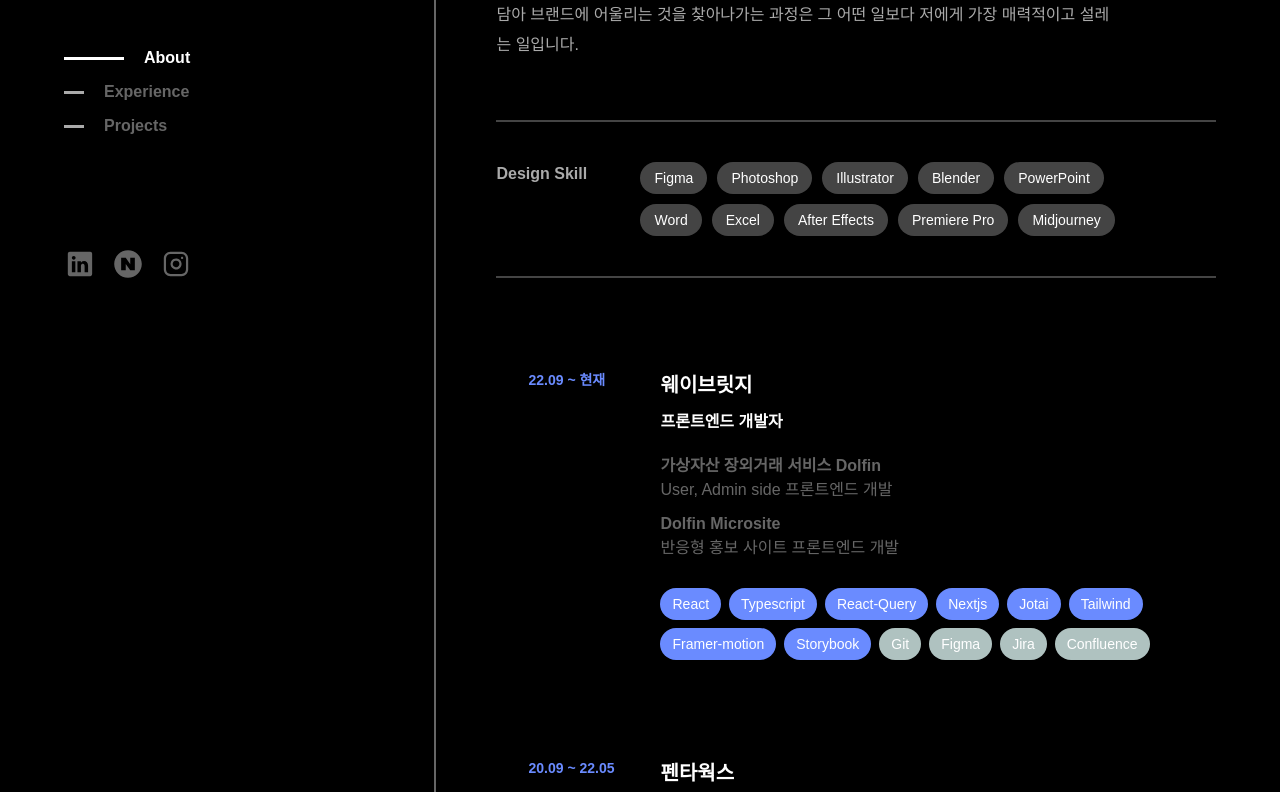
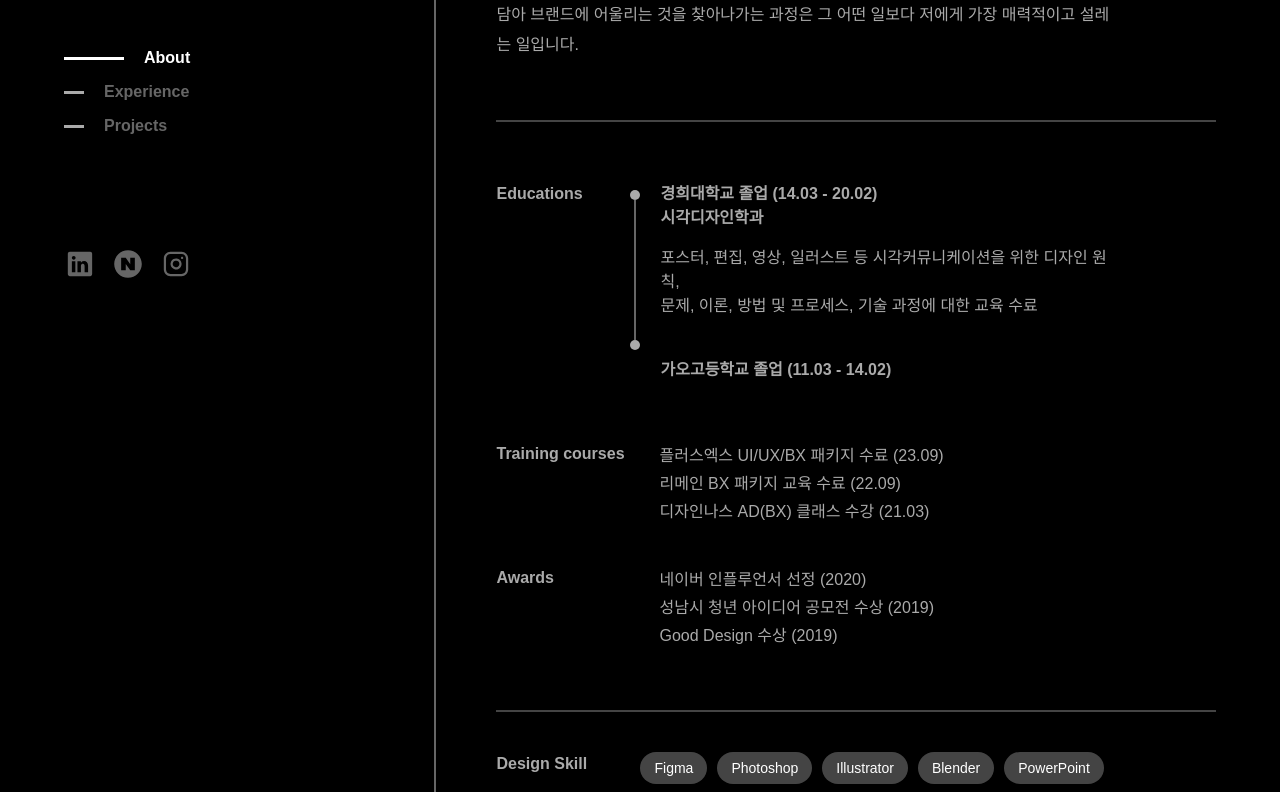
Before and after one commit to wldlglaso/wldlglaso.github.io, a Next.js app: page / in a window 1280 px wide. Shown: the part 420-1212 px from the top of the page. Built offline with nearby package versions, Linux system fonts and the light colour scheme; a web font is replaced by a local one.

Commit message:
add: Education

```diff
--- a/components/about.tsx
+++ b/components/about.tsx
@@ -1,11 +1,9 @@
+import Education from "./education";
 import Skills from "./skills";
 
 const About = () => (
-  <>
-    <section
-      id="about"
-      className="pb-[60px] text-[16px] leading-[30px] w-[625px]"
-    >
+  <section id="about" className="divide-y-2 divide-gray-4">
+    <section className="pb-[60px] text-[16px] leading-[30px] w-[625px]">
       <p className="text-gray-EA">
         일관된 브랜드 경험을 만드는&nbsp;
         <span className="font-bold">{`‘Plus X’의 브랜드 디자이너`}</span>로
@@ -31,8 +29,9 @@
         매력적이고 설레는 일입니다.
       </p>
     </section>
+    <Education />
     <Skills />
-  </>
+  </section>
 );
 
 export default About;
--- /dev/null
+++ b/components/education.tsx
@@ -0,0 +1,46 @@
+const Education = () => (
+  <section className="py-[60px] text-[16px] text-gray-A">
+    <div className="flex">
+      <span className="font-bold w-[134px]">Educations</span>
+      <Graph />
+      <div className="leading-[24px]">
+        <div className="font-bold">
+          <p>경희대학교 졸업 (14.03 - 20.02)</p>
+          <p>시각디자인학과</p>
+        </div>
+        <p className="w-[460px] pt-[16px]">
+          포스터, 편집, 영상, 일러스트 등 시각커뮤니케이션을 위한 디자인 원칙,
+          <br />
+          문제, 이론, 방법 및 프로세스, 기술 과정에 대한 교육 수료
+        </p>
+        <p className="font-bold pt-[40px]">가오고등학교 졸업 (11.03 - 14.02)</p>
+      </div>
+    </div>
+    <div className="flex gap-x-[20px] mt-[60px]">
+      <span className="font-bold w-[143px]">Training courses</span>
+      <div className="leading-[28px]">
+        <p>플러스엑스 UI/UX/BX 패키지 수료 (23.09)</p>
+        <p>리메인 BX 패키지 교육 수료 (22.09)</p>
+        <p>디자인나스 AD(BX) 클래스 수강 (21.03)</p>
+      </div>
+    </div>
+    <div className="flex gap-x-[20px] mt-[40px]">
+      <span className="font-bold w-[143px]">Awards</span>
+      <div className="leading-[28px]">
+        <p>네이버 인플루언서 선정 (2020)</p>
+        <p>성남시 청년 아이디어 공모전 수상 (2019)</p>
+        <p>Good Design 수상 (2019)</p>
+      </div>
+    </div>
+  </section>
+);
+
+export default Education;
+
+const Graph = () => (
+  <div className="w-[10px] h-full shrink-0 mr-[20px] flex flex-col items-center pt-[8px]">
+    <div className="bg-gray-A w-[10px] h-[10px] rounded-full" />
+    <div className="bg-gray-6 w-[2px] h-[140px]" />
+    <div className="bg-gray-A w-[10px] h-[10px] rounded-full" />
+  </div>
+);
```
